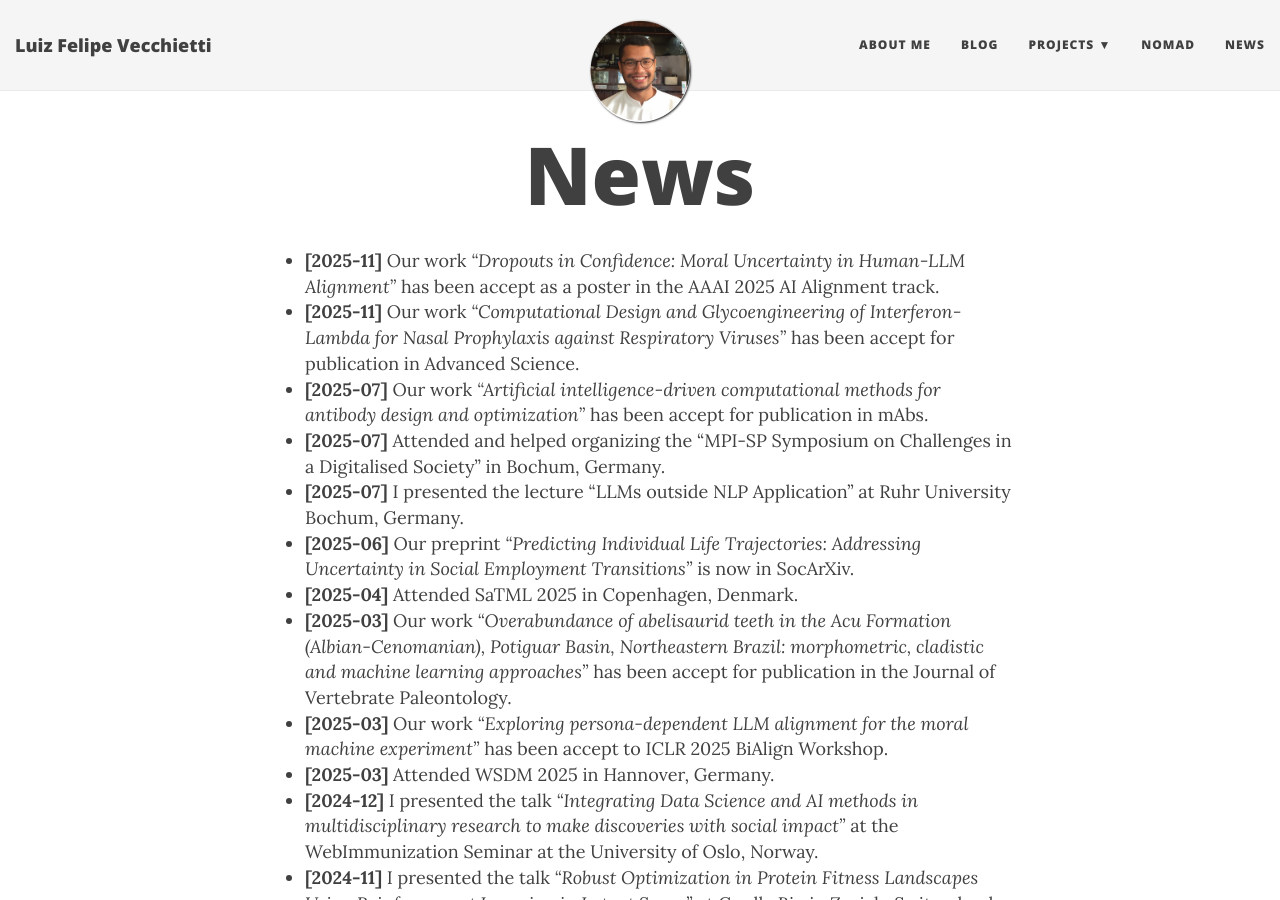
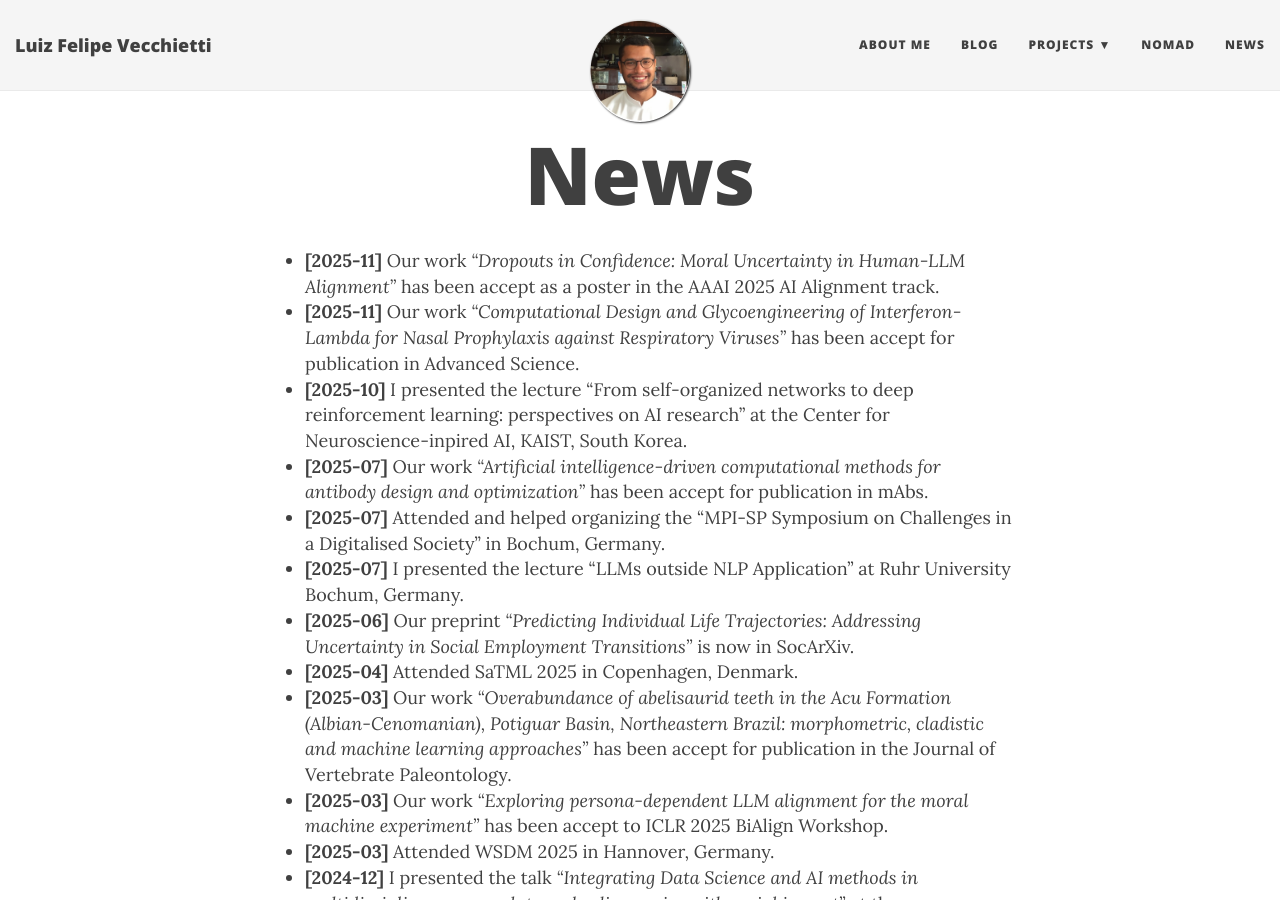
Before and after one commit to lfelipesv/lfelipesv.github.io, a Jekyll site: the page built from news.md, in a window 1280 px wide and 900 px high. Built offline with Jekyll 4.4.1, drawn with Linux system fonts in a browser that asks for light colours; nearby versions of some CDN libraries.

Commit message:
add talk in kaist - october 2025

```diff
--- a/news.md
+++ b/news.md
@@ -5,6 +5,7 @@ subtitle:
 ---
 * **[2025-11]** Our work *"Dropouts in Confidence: Moral Uncertainty in Human-LLM Alignment"* has been accept as a poster in the AAAI 2025 AI Alignment track.
 * **[2025-11]** Our work *"Computational Design and Glycoengineering of Interferon-Lambda for Nasal Prophylaxis against Respiratory Viruses"* has been accept for publication in Advanced Science.
+* **[2025-10]** I presented the lecture "From self-organized networks to deep reinforcement learning: perspectives on AI research" at the Center for Neuroscience-inpired AI, KAIST, South Korea.
 * **[2025-07]** Our work *"Artificial intelligence-driven computational methods for antibody design and optimization"* has been accept for publication in mAbs.
 * **[2025-07]** Attended and helped organizing the "MPI-SP Symposium on Challenges in a Digitalised Society" in Bochum, Germany.
 * **[2025-07]** I presented the lecture "LLMs outside NLP Application" at Ruhr University Bochum, Germany.
```
